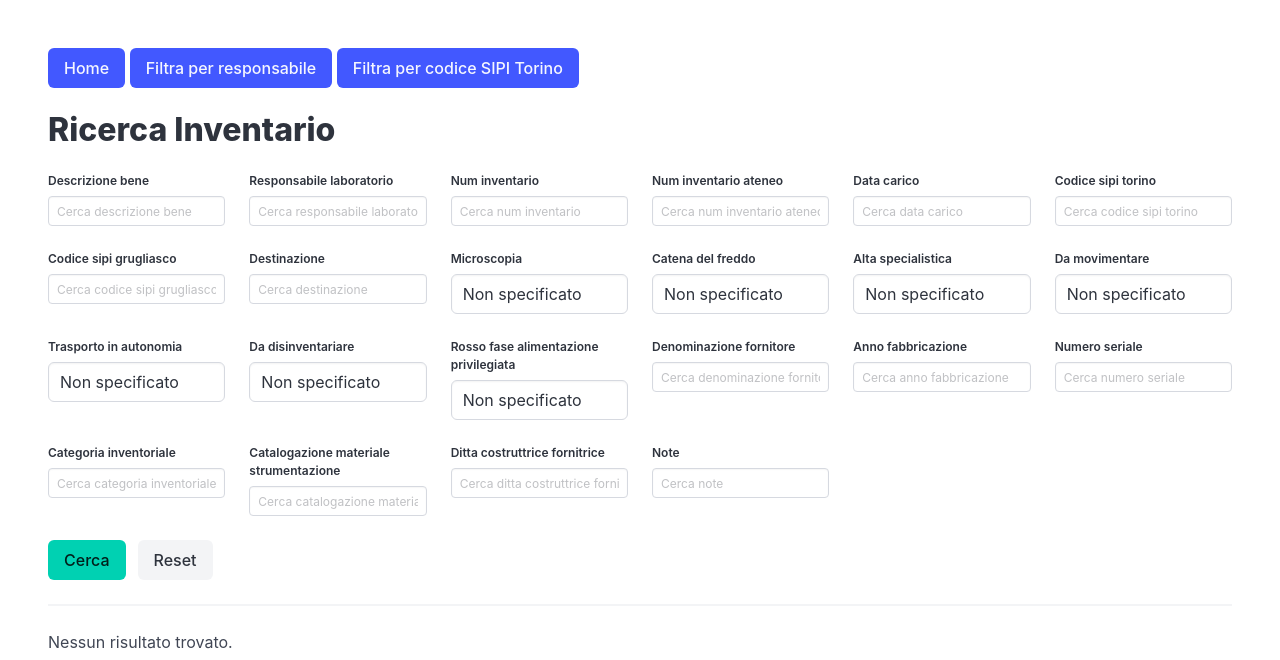
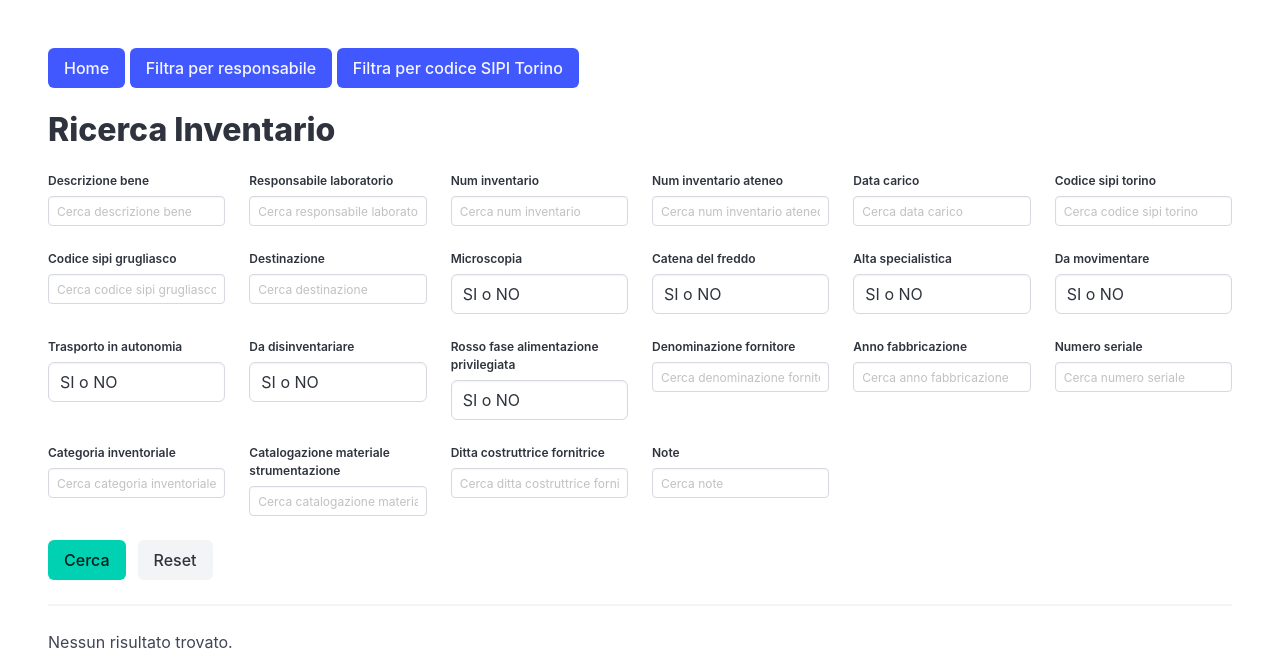
Before and after one commit to olivierfriard/togru, a Flask app: page /togru/search in a window 1280 px wide. Shown: the top 660 px of the page. Run offline with Flask 3, Linux system fonts and the light colour scheme; the visitor is signed in with stand-in values (Sample User, id 1); parts of the project's set-up code (start-up, migrations or seed data) failed here and were passed over.

Commit message:
some changes

```diff
--- a/templates/search.html
+++ b/templates/search.html
@@ -40,7 +40,7 @@
 {% if field in boolean_fields %}
 
 <select class="input" name="{{ field }}">
-    <option value="" {% if request_args.get(field, '') == '' %}selected{% endif %}>Non specificato</option>
+    <option value="" {% if request_args.get(field, '') == '' %}selected{% endif %}>SI o NO</option>
     <option value="true" {% if request_args.get(field, '') == 'true' %}selected{% endif %}>SI</option>
     <option value="false" {% if request_args.get(field, '') == 'false' %}selected{% endif %}>NO</option>
 </select>
```
